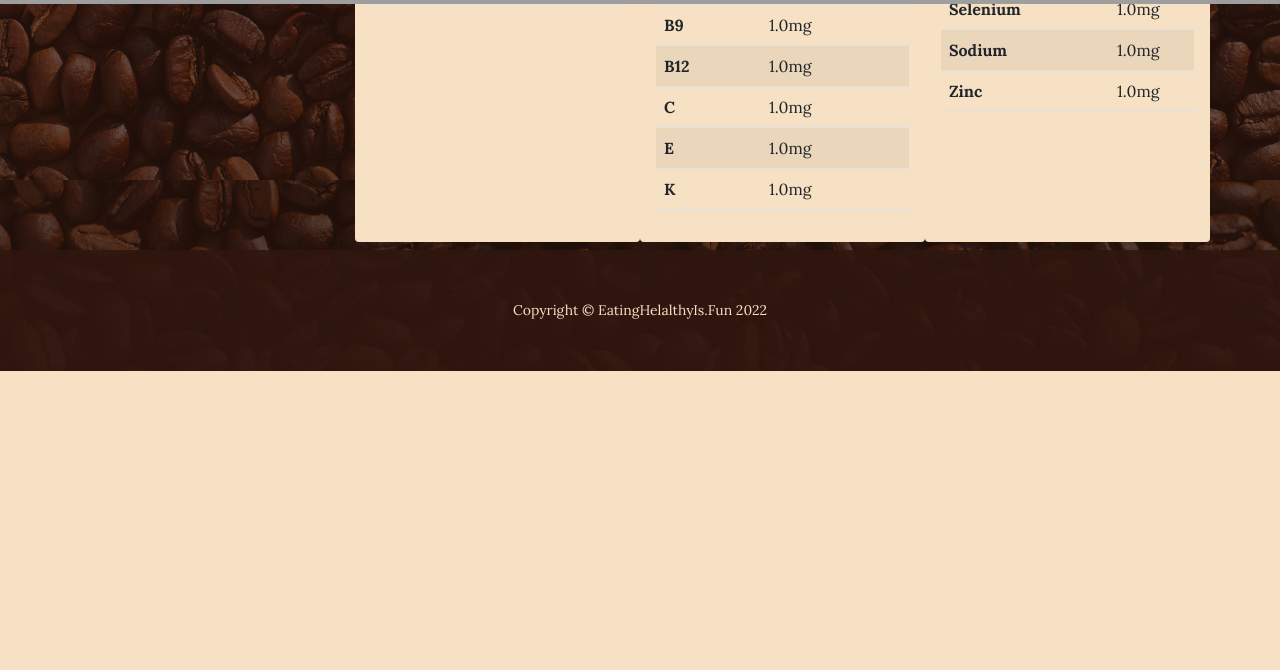
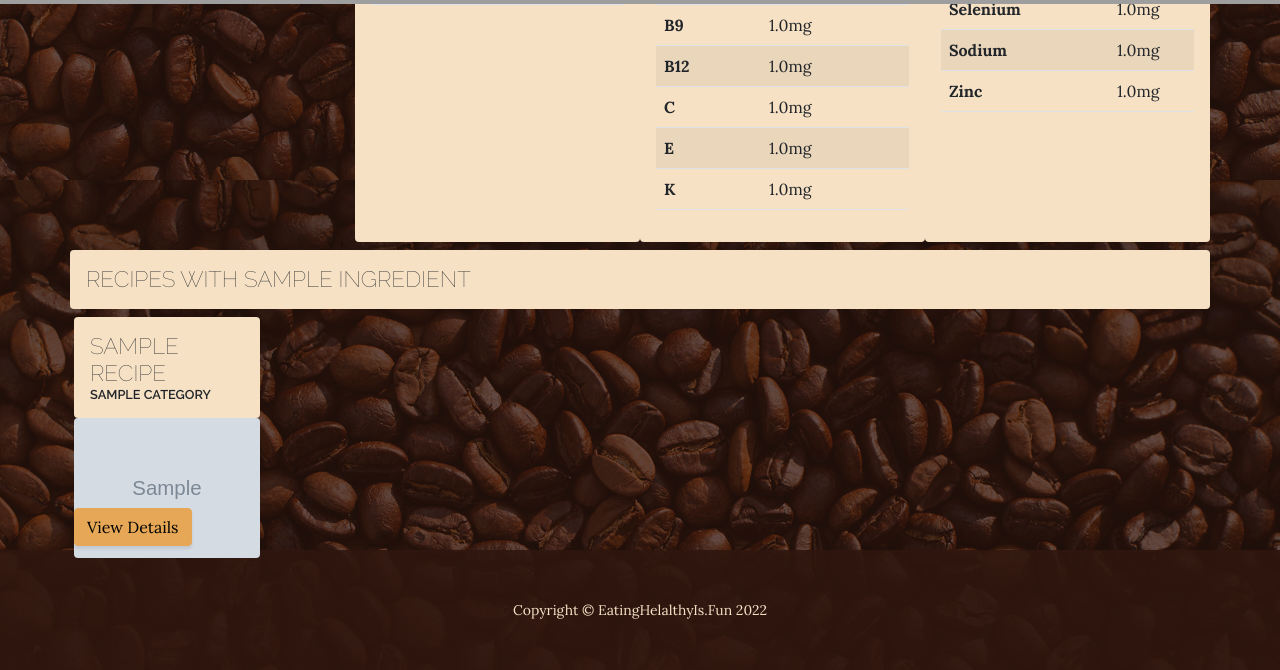
Before and after one commit to robertgrubba/recipes, a Django app: a page that uses kitchen/templates/ingredients/ingredient_detail.html in a window 1280 px wide. Shown: the part 796-1466 px from the top of the page. Before the commit the page ends 1167 px from the top, so only its background shows below. Run offline with Django 4.2, Linux system fonts and the light colour scheme; tables that the repository leaves empty hold one stand-in row (values such as "Sample post"); grey boxes marked "Sample" are stand-in pictures; some libraries are stand-ins or nearby versions; grey boxes are pictures that could not be loaded.

Commit message:
added associated recipes list to ingredient detail view

```diff
--- a/kitchen/templates/ingredients/ingredient_detail.html
+++ b/kitchen/templates/ingredients/ingredient_detail.html
@@ -98,6 +98,33 @@
 					</tbody>
 				    </table>
 			    </div>
+	{% if object.ingredients %}
+            <div class="bg-faded p-3 d-flex ms-auto rounded">
+		    <h2 class="section-heading mb-0">
+			<span class="section-heading-lower">Recipes with {{ object.name }}</span>
+		    </h2>
+	    </div>
+	    <div class="row">
+		{% for product in object.ingredients.all %}
+		  <div class="col-md-2 mt-2 p-0 m-1">
+		    <div class="bg-faded p-3 d-flex ms-auto rounded">
+			    <h3 class="section-heading mb-0">
+				<span class="section-heading-lower">{{ product.recipe.name }}</span>
+				<span class="section-heading-upper">{{ product.recipe.category.name }}</span>
+			    </h3>
+		    </div>
+		    {% if product.recipe.image %}
+			<img class="intro-img img-fluid mb-n3 mb-lg-0 rounded" src={% static product.recipe.image %} width="100%" alt="{{ product.recipe.name }}" style="margin-bottom: -50px !important">
+		    {% else %}
+		    	<img class="intro-img img-fluid mb-n3 mb-lg-0 rounded" src={% static 'assets/no-image-available.png' %} width="100%" alt="{{ product.recipe.name }}" style="margin-bottom: -50px !important">
+		    {% endif %}
+		    <div class="intro-button mx-auto" ><a class="btn btn-primary btn-l" href={% url 'recipe' product.recipe.slug %}>View Details</a></div>
+		  </div>
+		{% endfor %}
+
+	    </div>
+	{% endif %}
 	</div>
+
 </div>
 {% endblock %}
```
